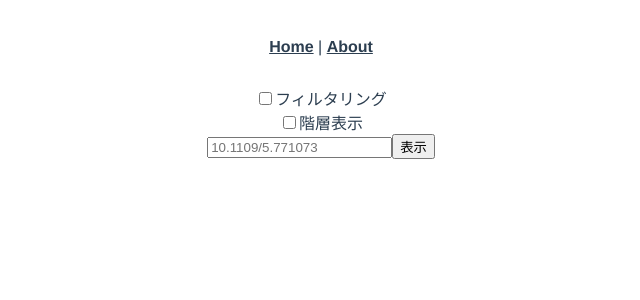
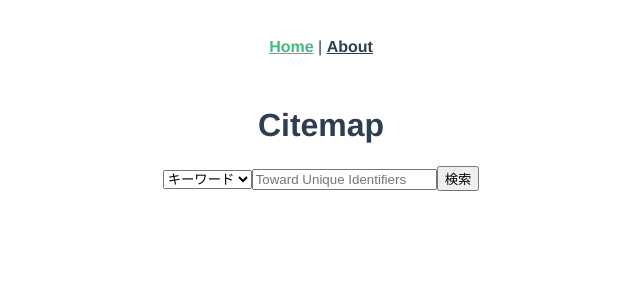
Before and after one commit to wtks/itsp-b, a Vue app in the folder frontend/: page /#/ in a window 1280 px wide. Before the commit this address led to /#/graph. Shown: the top 300 px of the page, without its empty margins (319-959 px from the left). Built offline with nearby package versions, Linux system fonts and the light colour scheme.

Commit message:
add Top page

```diff
--- a/frontend/src/router/index.js
+++ b/frontend/src/router/index.js
@@ -1,15 +1,15 @@
 import Vue from 'vue'
 import VueRouter from 'vue-router'
 import Graph from '../views/Graph.vue'
+import Home from '../views/Home.vue'
 
 Vue.use(VueRouter)
 
 const routes = [
   {
     path: '/',
-    // name: 'Home',
-    // component: Home
-    redirect: { name: 'Graph' }
+    name: 'Home',
+    component: Home
   },
   {
     path: '/graph',
--- /dev/null
+++ b/frontend/src/views/Home.vue
@@ -0,0 +1,16 @@
+<template>
+  <div>
+    <h1>Citemap</h1>
+    <SearchBox/>
+  </div>
+</template>
+
+<script>
+import SearchBox from '../components/SearchBox.vue'
+
+export default {
+  components: {
+    SearchBox
+  }
+}
+</script>
```
